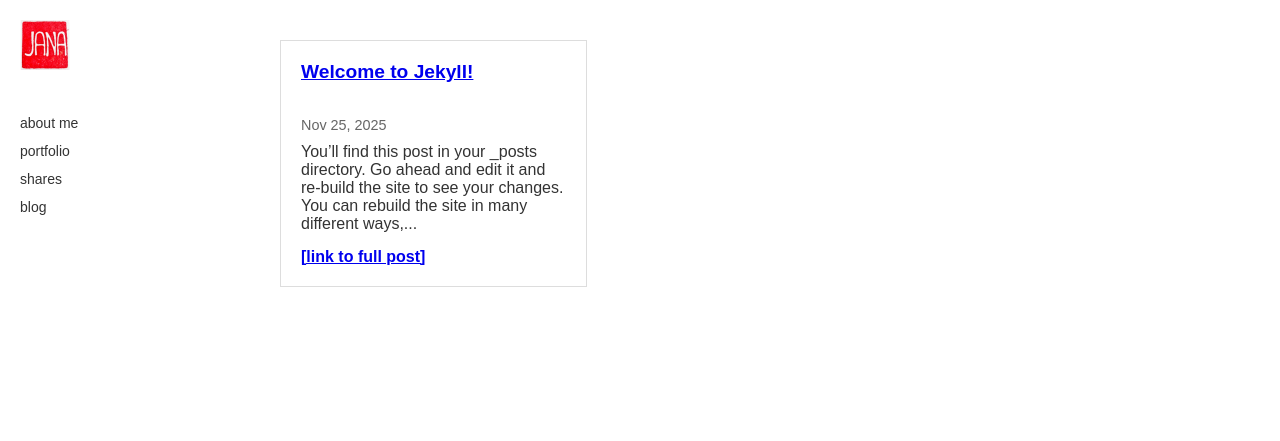
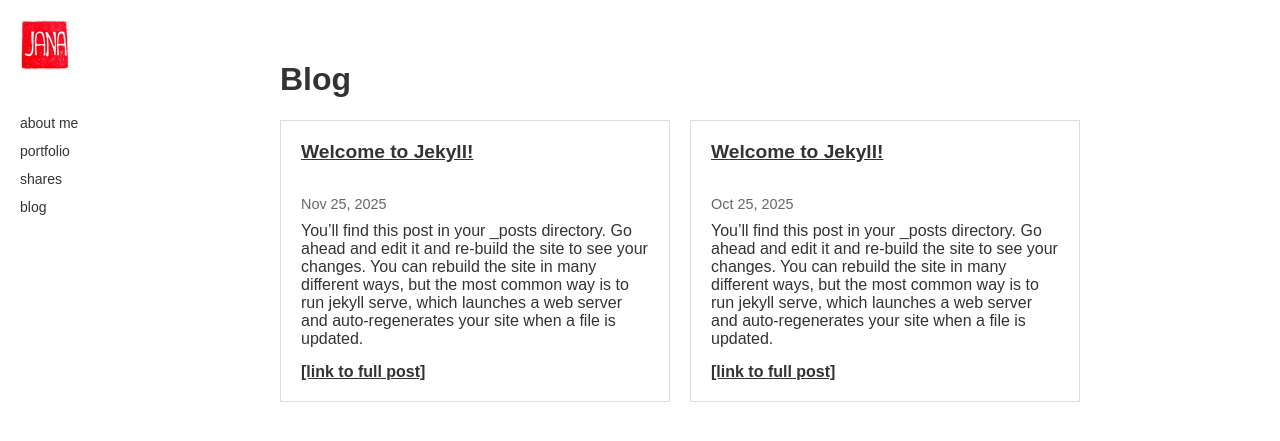
Before and after one commit to arindamjana/arindamjana.github.io, a Jekyll site: the page built from blog.md, in a window 1280 px wide. Shown: the top 441 px of the page. Built offline with Jekyll 4.4.1, drawn with Linux system fonts in a browser that asks for light colours.

Commit message:
updates to design specs

```diff
--- /dev/null
+++ b/_posts/2025-10-25-welcome-to-jekyll copy.md
@@ -0,0 +1,29 @@
+---
+layout: post
+title:  "Welcome to Jekyll!"
+date:   2025-10-25 17:02:22 +0200
+categories: jekyll update
+---
+You’ll find this post in your `_posts` directory. Go ahead and edit it and re-build the site to see your changes. You can rebuild the site in many different ways, but the most common way is to run `jekyll serve`, which launches a web server and auto-regenerates your site when a file is updated.
+
+Jekyll requires blog post files to be named according to the following format:
+
+`YEAR-MONTH-DAY-title.MARKUP`
+
+Where `YEAR` is a four-digit number, `MONTH` and `DAY` are both two-digit numbers, and `MARKUP` is the file extension representing the format used in the file. After that, include the necessary front matter. Take a look at the source for this post to get an idea about how it works.
+
+Jekyll also offers powerful support for code snippets:
+
+{% highlight ruby %}
+def print_hi(name)
+  puts "Hi, #{name}"
+end
+print_hi('Tom')
+#=> prints 'Hi, Tom' to STDOUT.
+{% endhighlight %}
+
+Check out the [Jekyll docs][jekyll-docs] for more info on how to get the most out of Jekyll. File all bugs/feature requests at [Jekyll’s GitHub repo][jekyll-gh]. If you have questions, you can ask them on [Jekyll Talk][jekyll-talk].
+
+[jekyll-docs]: https://jekyllrb.com/docs/home
+[jekyll-gh]:   https://github.com/jekyll/jekyll
+[jekyll-talk]: https://talk.jekyllrb.com/
--- a/about.markdown
+++ b/about.markdown
@@ -3,6 +3,7 @@ layout: default
 title: About
 permalink: /about/
 ---
+# About
 
 This is the base Jekyll theme. You can find out more info about customizing your Jekyll theme, as well as basic Jekyll usage documentation at [jekyllrb.com](https://jekyllrb.com/)
 
--- a/assets/css/style.css
+++ b/assets/css/style.css
@@ -2,6 +2,11 @@ body {
   font-family: sans-serif;
   margin: 0;
   padding: 0;
+  color: #333;
+}
+
+a,
+a:visited {
   color: #333;
 }
 
@@ -51,6 +56,7 @@ body {
 .content {
   flex-grow: 1;
   padding: 40px;
+  max-width: 800px;
 }
 
 /* Blog Grid */
@@ -108,3 +114,9 @@ body {
 .post-footer {
   margin-top: 40px;
 }
+
+.post-nav {
+  margin-top: 40px;
+  display: flex;
+  justify-content: space-between;
+}
--- a/blog.md
+++ b/blog.md
@@ -3,6 +3,8 @@ layout: default
 title: Blog
 permalink: /blog/
 ---
+
+# Blog
 
 <div class="blog-grid">
   {% for post in site.posts %}
@@ -10,7 +12,7 @@ permalink: /blog/
       <h3><a href="{{ post.url | relative_url }}">{{ post.title | escape }}</a></h3>
       <p class="post-meta">{{ post.date | date: "%b %-d, %Y" }}</p>
       <div class="post-excerpt">
-        {{ post.excerpt | strip_html | truncatewords: 30 }}
+        {{ post.excerpt | strip_html | truncatewords: 100 }}
       </div>
       <a href="{{ post.url | relative_url }}" class="read-more">[link to full post]</a>
     </div>
```
Also changed, not shown: _layouts/post.html (+9 -2 lines), _posts/2025-11-25-welcome-to-jekyll.md (renamed from _posts/2025-11-25-welcome-to-jekyll.markdown).
